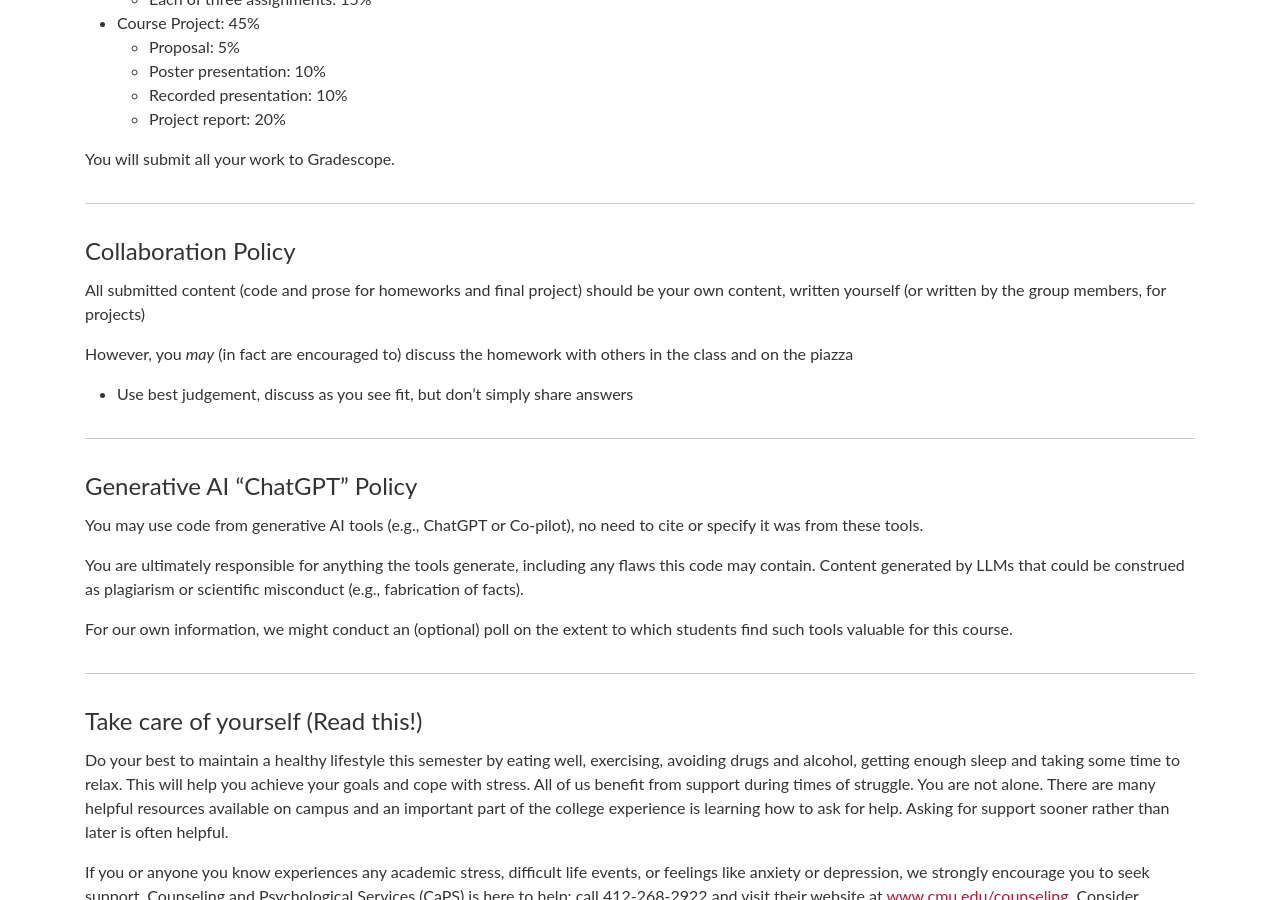
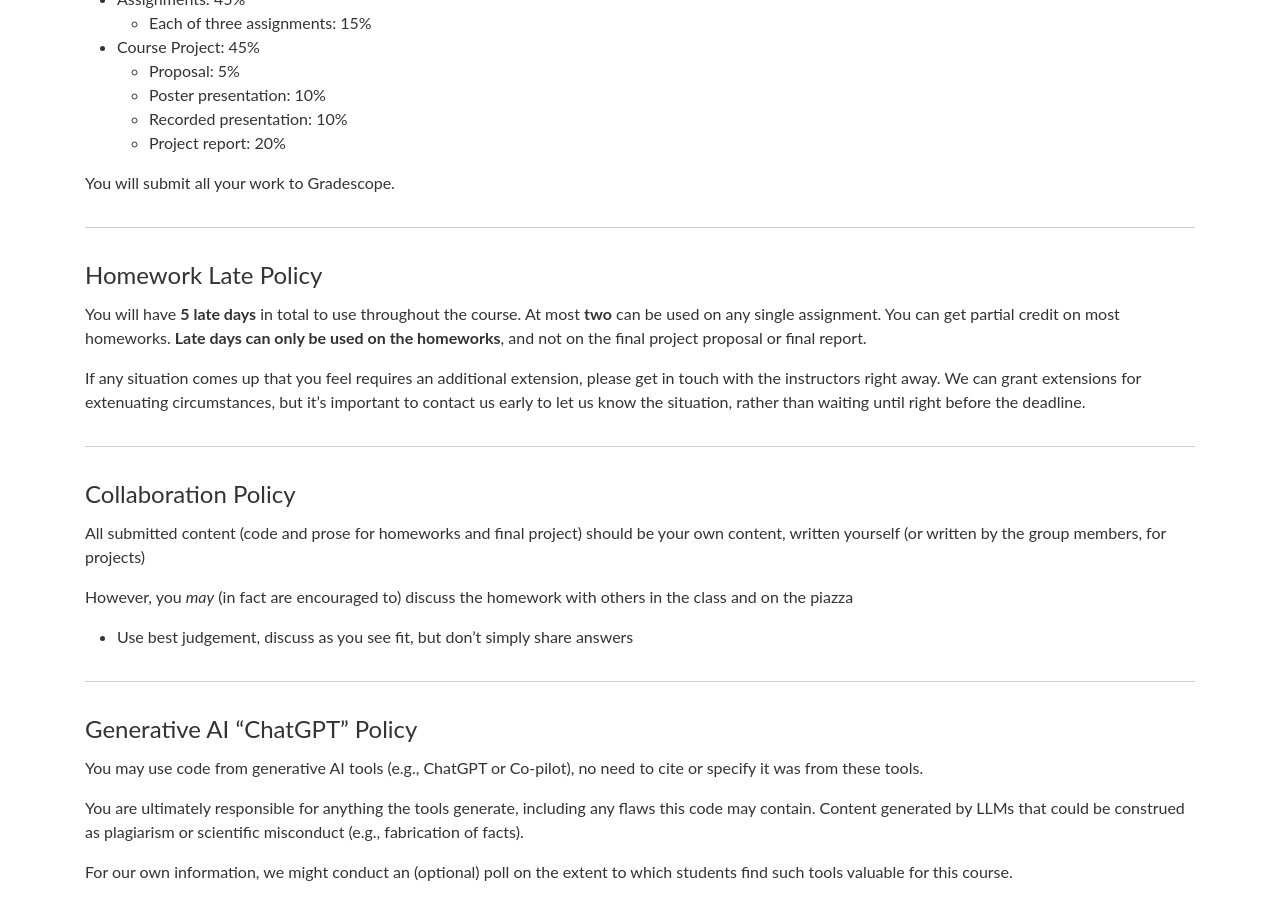
Before and after one commit to mlsyscourse/mlsyscourse.github.io, a Jekyll site: the page built from logistics.md, in a window 1280 px wide and 900 px high, scrolled down 929 px. Built offline with Jekyll 4.4.1, drawn with Linux system fonts in a browser that asks for light colours.

Commit message:
Update late policy

```diff
--- a/logistics.md
+++ b/logistics.md
@@ -117,13 +117,21 @@ For your final project report, the team is expected to write a final report (up
 
 You are required to submit your codes and final report in the [MLSys 2021 format](https://media.mlsys.org/Conferences/MLSYS2021/Styles/mlsys2021style.zip) (PDF) to the Gradescope. Again, please make sure you mark your partner as a collaborator on Gradescope and that all names are listed in the final report. -->
 
-<!--
 ***
 
-## Late Policy
+## Homework Late Policy
 
-TBD.
--->
+You will have **5 late days** in total to use throughout the course.
+At most **two** can be used on any single assignment.
+You can get partial credit on most homeworks.
+**Late days can only be used on the homeworks**, and not on the final project proposal or final report.
+
+If any situation comes up that you feel requires an additional extension,
+please get in touch with the instructors right away.
+We can grant extensions for extenuating circumstances,
+but it's important to contact us early to let us know the situation,
+rather than waiting until right before the deadline.
+
 
 <!-- Each student has a total of **7 grace days** that may be applied to the assignments EXCEPT FOR the final course project report and presentation in order to make sure grading is done by the school-wide deadline. **No more than 3 grace days may be used on any single assignment**.
 
```
